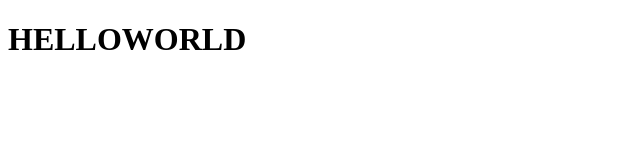
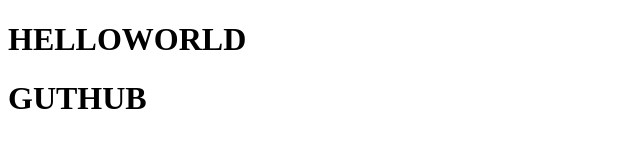
Before and after one commit to HUNTERli20/git-demo, a plain HTML site: page index.html in a window 1280 px wide. Shown: the whole page, without its empty margins (0-640 px from the left). Drawn offline with Linux system fonts and the light colour scheme.

Commit message:
程序员第三次提交

```diff
--- a/index.html
+++ b/index.html
@@ -10,6 +10,7 @@
 
 <body>
     <h1>HELLOWORLD</h1>
+    <h1>GUTHUB</h1>
 </body>
 
 </html>
```
